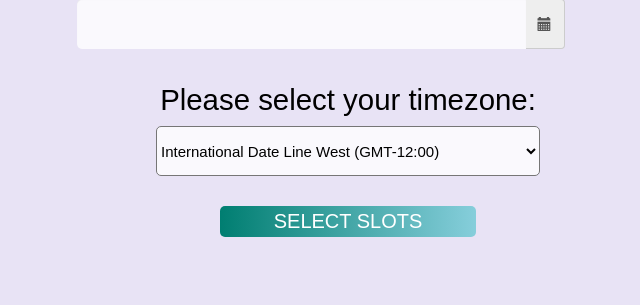
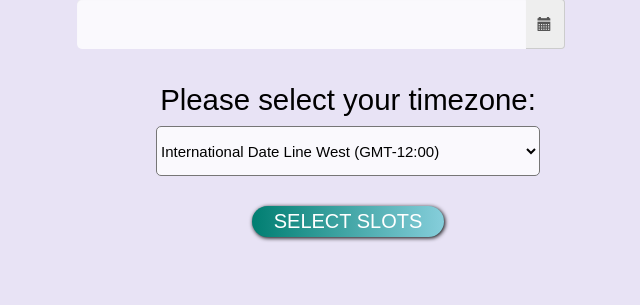
Before and after one commit to Project-HealthMatch/UserBooking, a PHP site: page / in a window 1280 px wide. Shown: the part 220-525 px from the top of the page, without its empty margins (292-932 px from the left). Run offline with PHP 8.4, Linux system fonts and the light colour scheme; some libraries are stand-ins or nearby versions.

Commit message:
Update index.php

```diff
--- a/index.php
+++ b/index.php
@@ -221,12 +221,11 @@ height: 100%;
 
 
 
+ .submits {
 
-      .submits {
-
-        width: 20%;
+        width: 15%;
         height: 70%;
-       border-radius: 5px 5px 5px 5px;
+       border-radius: 25px;
         outline: none;
         border: none;
         background-image: linear-gradient(to right, #007e71, #86cedb, #1a0549);
@@ -238,6 +237,7 @@ height: 100%;
         margin: 1rem 0;
         cursor: pointer;
         transition: 0.5s;
+	      box-shadow: 1px 1px 4px black;
       }
       .submits:hover {
         background-position: right;
```
